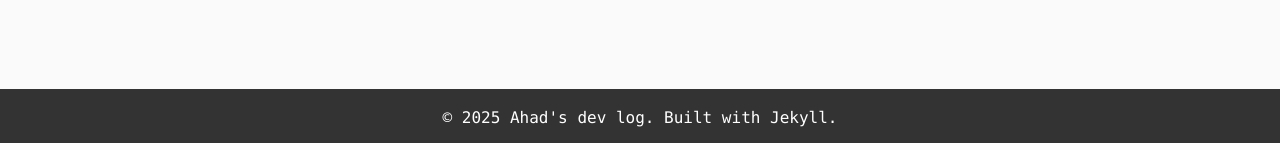
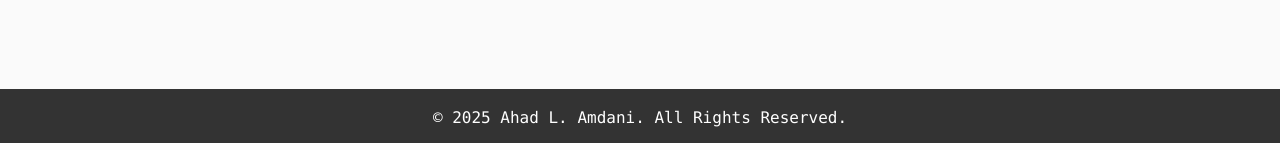
Before and after one commit to aamdani/blog, a Jekyll site: the page built from hey.markdown, in a window 1280 px wide. Shown: the part 766-909 px from the top of the page. Built offline with Jekyll 4.4.1, drawn with Linux system fonts in a browser that asks for light colours.

Commit message:
updated copyright notice

```diff
--- a/_layouts/default.html
+++ b/_layouts/default.html
@@ -25,8 +28,9 @@
 
     <footer class="site-footer">
         <div class="container">
-            <p>&copy; {{ 'now' | date: '%Y' }} {{ site.title }}. Built with Jekyll.</p>
+            <p>&copy; {{ 'now' | date: '%Y' }} Ahad L. Amdani. All Rights Reserved.</p>
         </div>
     </footer>
 </body>
+
 </html>
```
Also changed, not shown: other parts of _layouts/default.html (+4 -1 lines).
